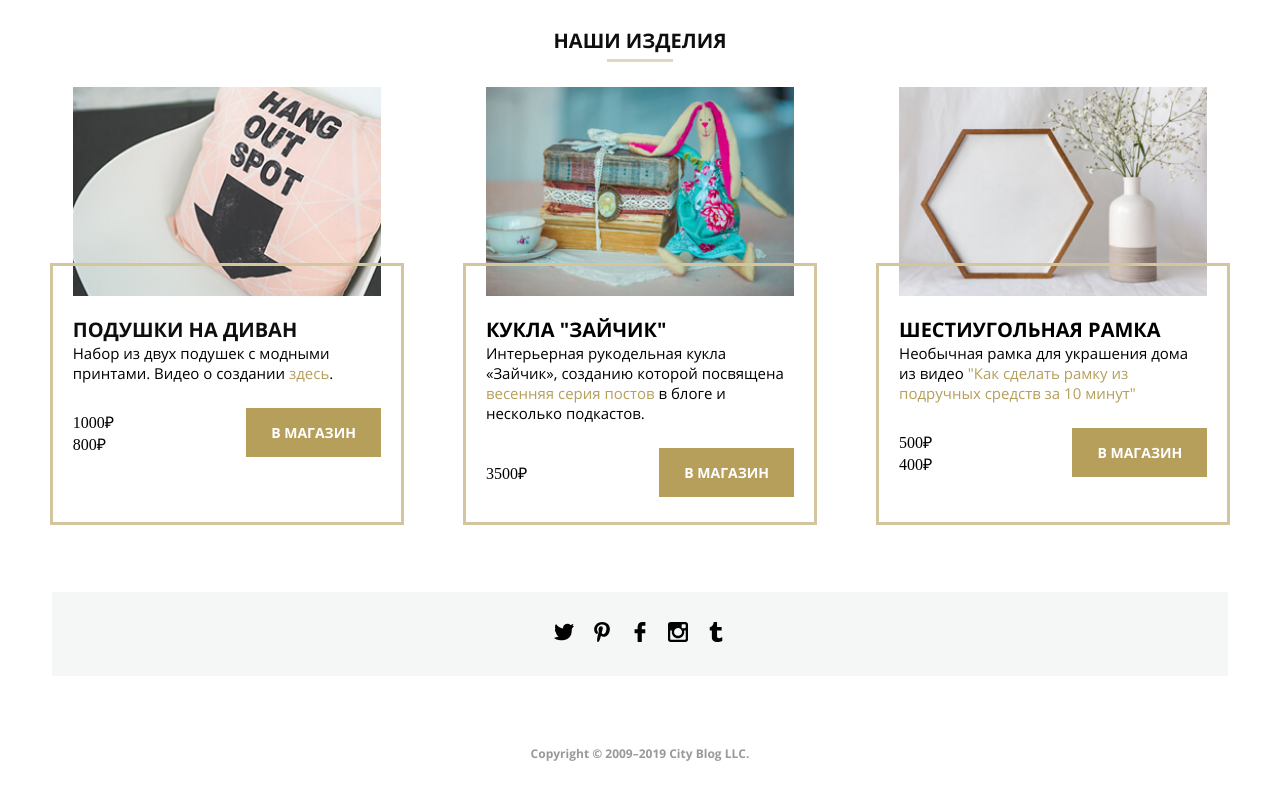
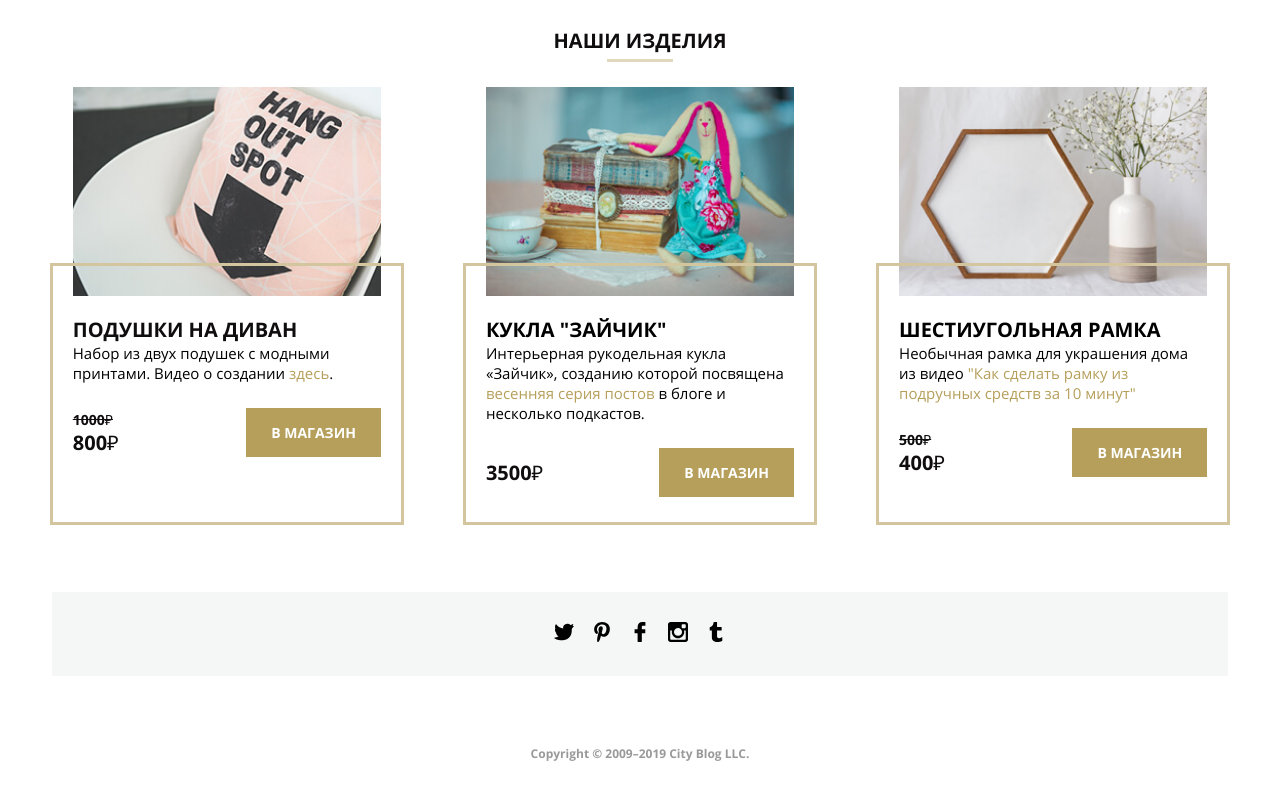
Before and after one commit to Artem18rus/Diplom-2-MQ-46, a plain HTML site: page index.html in a window 1280 px wide. Shown: the part 2691-3491 px from the top of the page. Drawn offline with Linux system fonts and the light colour scheme; files whose address does not match are found by name.

Commit message:
new css 2

```diff
--- a/css/style.css
+++ b/css/style.css
@@ -1,4 +1,4 @@
-*{
+* {
   margin: 0;
   padding: 0;
   box-sizing: border-box;
@@ -996,14 +996,14 @@ a {
   margin-top: 25px;
 }
 
-#price-1000 {
+#price-cancelled {
   text-decoration: line-through;
   font-family: Open Sans-Bold, sans-serif;
   font-size: 0.875em;
   color: #0f0d0e;
 }
 
-#price-800 {
+#price-final {
   font-family: Open Sans-Bold, sans-serif;
   font-size: 1.25em;
   color: #0f0d0e;
```
